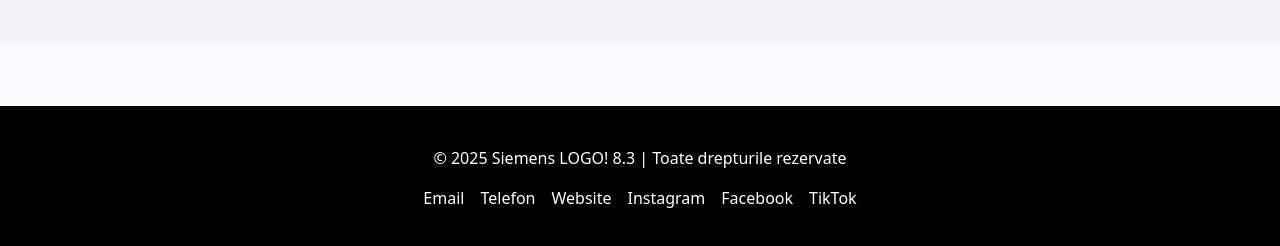
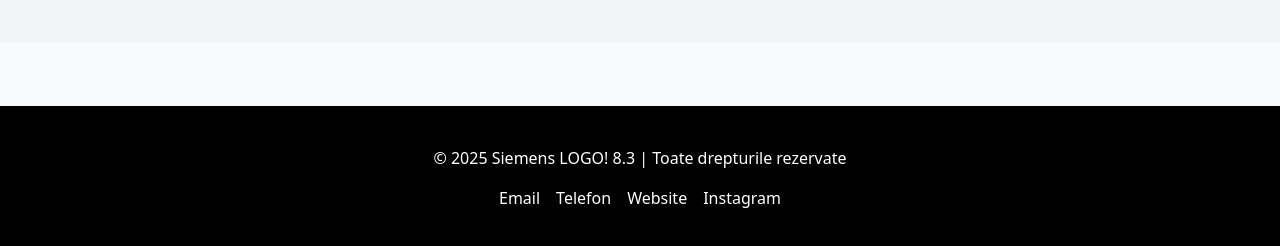
Before and after one commit to vlaadbf/Siemens, a plain HTML site: page index.html in a window 1280 px wide. Shown: the part 2510-2756 px from the top of the page. Drawn offline with nearby package versions, Linux system fonts and the light colour scheme.

Commit message:
Add files via upload

```diff
--- a/index.html
+++ b/index.html
@@ -85,8 +85,8 @@
         <a href="tel:+40761166632">Telefon</a>
         <a href="https://topraisar-auto-agro.ro" target="_blank">Website</a>
         <a href="https://www.instagram.com/topraisar.auto.agro/" target="_blank">Instagram</a>
-        <a href="https://www.facebook.com/profile.php?id=100063821213744&locale=ro_RO" target="_blank">Facebook</a>
-        <a href="https://www.tiktok.com/@topraisar.auto.agro?lang=en" target="_blank">TikTok</a>
+
+
       </div>
     </div>
   </footer>
```
